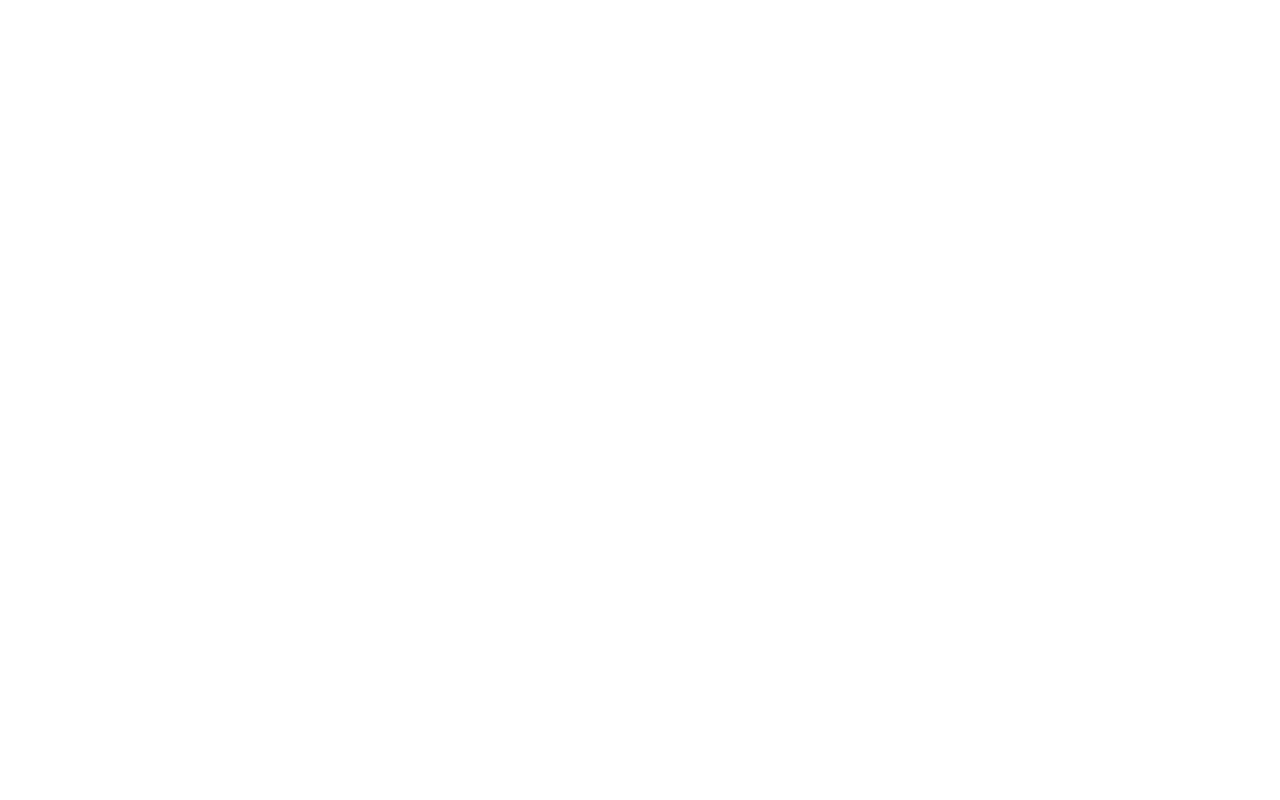
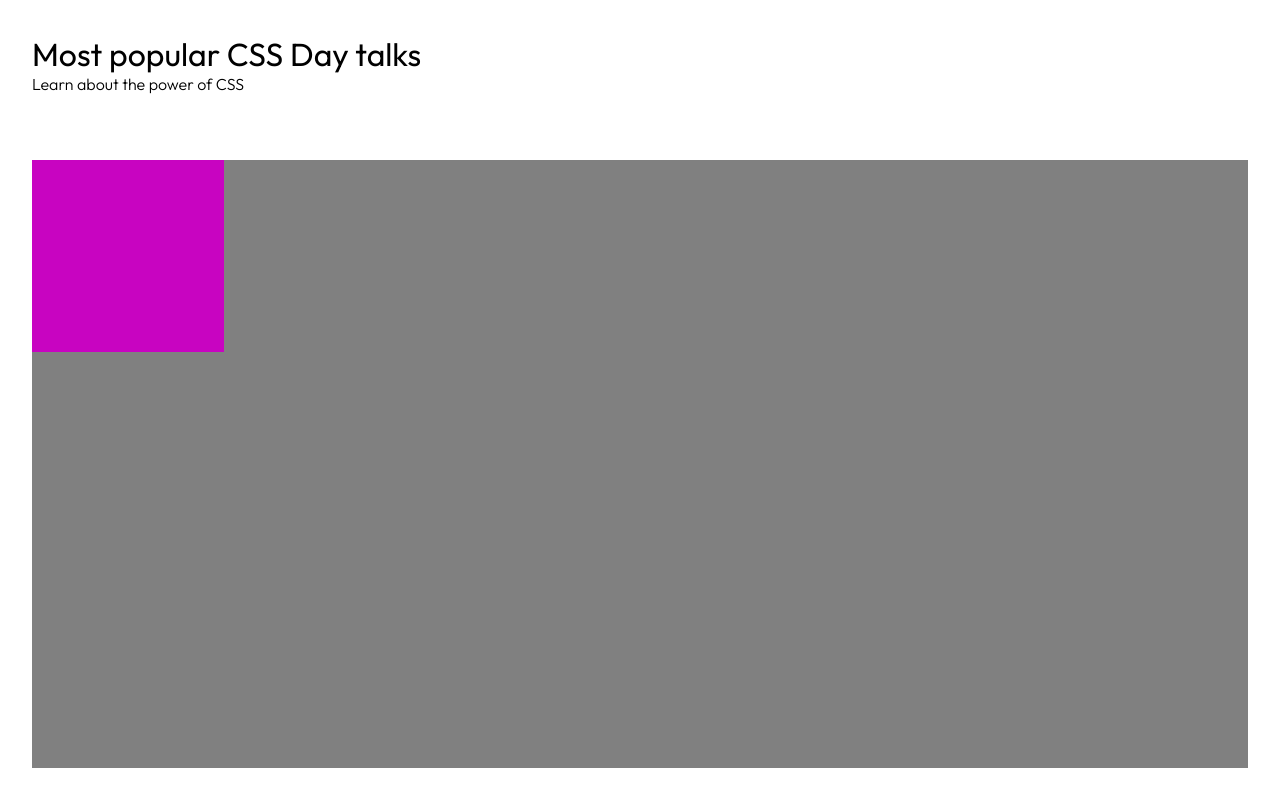
Before and after one commit to lynnwolters/css-day-hackathon, a plain HTML site: page index.html in a window 1280 px wide. Drawn offline with Linux system fonts and the light colour scheme.

Commit message:
First setup

```diff
--- a/index.html
+++ b/index.html
@@ -1,11 +1,71 @@
 <!DOCTYPE html>
 <html lang="en">
 <head>
+    <!-- META -->
     <meta charset="UTF-8">
     <meta name="viewport" content="width=device-width, initial-scale=1.0">
+
+    <!-- TITLE -->
     <title>CSS Day Hackathon</title>
+
+    <!-- FONT -->
+    <link rel="preconnect" href="https://fonts.googleapis.com">
+    <link rel="preconnect" href="https://fonts.gstatic.com" crossorigin>
+    <link href="https://fonts.googleapis.com/css2?family=Outfit:wght@100..900&display=swap" rel="stylesheet">
+
+    <!-- STYLES -->
     <link rel="stylesheet" href="style.css">
+    <link rel="stylesheet" href="styles/home.css">
 </head>
 <body>
+
+    <!-- HEADER -->
+    <header>
+        <h1>Most popular CSS Day talks</h1>
+        <p>Learn about the power of CSS</p>
+    </header>
+
+    <!-- MAIN -->
+    <main>
+        <ul>
+            <!-- 2013 -->
+            <li>
+                <a href="#"></a>
+            </li>
+            <!-- 2014 -->
+            <li>
+                <a href="#"></a>
+            </li>
+            <!-- 2015 -->
+            <li>
+                <a href="#"></a>
+            </li>
+            <!-- 2016 -->
+            <li>
+                <a href="#"></a>
+            </li>
+            <!-- 2017 -->
+            <li>
+                <a href="#"></a>
+            </li>
+            <!-- 2018 -->
+            <li>
+                <a href="#"></a>
+            </li>
+            <!-- 2022 -->
+            <li>
+                <a href="#"></a>
+            </li>
+            <!-- 2023 -->
+            <li>
+                <a href="#"></a>
+            </li>
+            <!-- 2024 -->
+            <li>
+                <a href="#"></a>
+            </li>
+        </ul>
+    </main>
+
 </body>
 </html>
--- a/style.css
+++ b/style.css
@@ -1,4 +1,46 @@
+/* GENERAL */
+
 * {
     margin: 0;
     padding: 0;
+    box-sizing: border-box;
 }
+
+body {
+    background-color: var(--color-1);
+}
+
+a, button {
+    cursor: pointer;
+}
+
+/* ROOT */
+
+:root {
+    /* Colors */
+    --white: #FFFFFF;
+    --color-2013: #C804C1;
+    --color-2014: #86D3FF;
+    --color-2015: #F5D115;
+    --color-2016: #EA5502;
+    --color-2017: #4343FF;
+    --color-2018: #3EED7A;
+    --color-2022: #EA028D;
+    --color-2023: #F69A02;
+    --color-2024: #EDEDED;
+}
+
+/* FONTS */
+
+h1, h2, h3, h4, h5, h6, p, a, button {
+    font-family: "Outfit", sans-serif;
+    -webkit-font-smoothing: antialiased;
+}
+
+h1, h2, h3, h4, h5, h6 {
+    font-weight: 400;
+}
+
+p, a, button {
+    font-weight: 300;
+}
--- /dev/null
+++ b/styles/home.css
@@ -0,0 +1,31 @@
+header {
+    height: 8em;
+
+    display: flex;
+    justify-content: center;
+    flex-direction: column;
+
+    padding: 0 2em;
+}
+
+main {
+    height: calc(100dvh - 8em);
+
+    padding: 2em 2em;
+
+    & ul {
+        height: 100%;
+
+        background-color: gray;
+
+        & li {
+            list-style: none;
+
+            &:nth-of-type(1) {
+                width: 12em;
+                aspect-ratio: 1/1;
+                background-color: var(--color-2013);
+            }
+        }
+    }
+}
```
